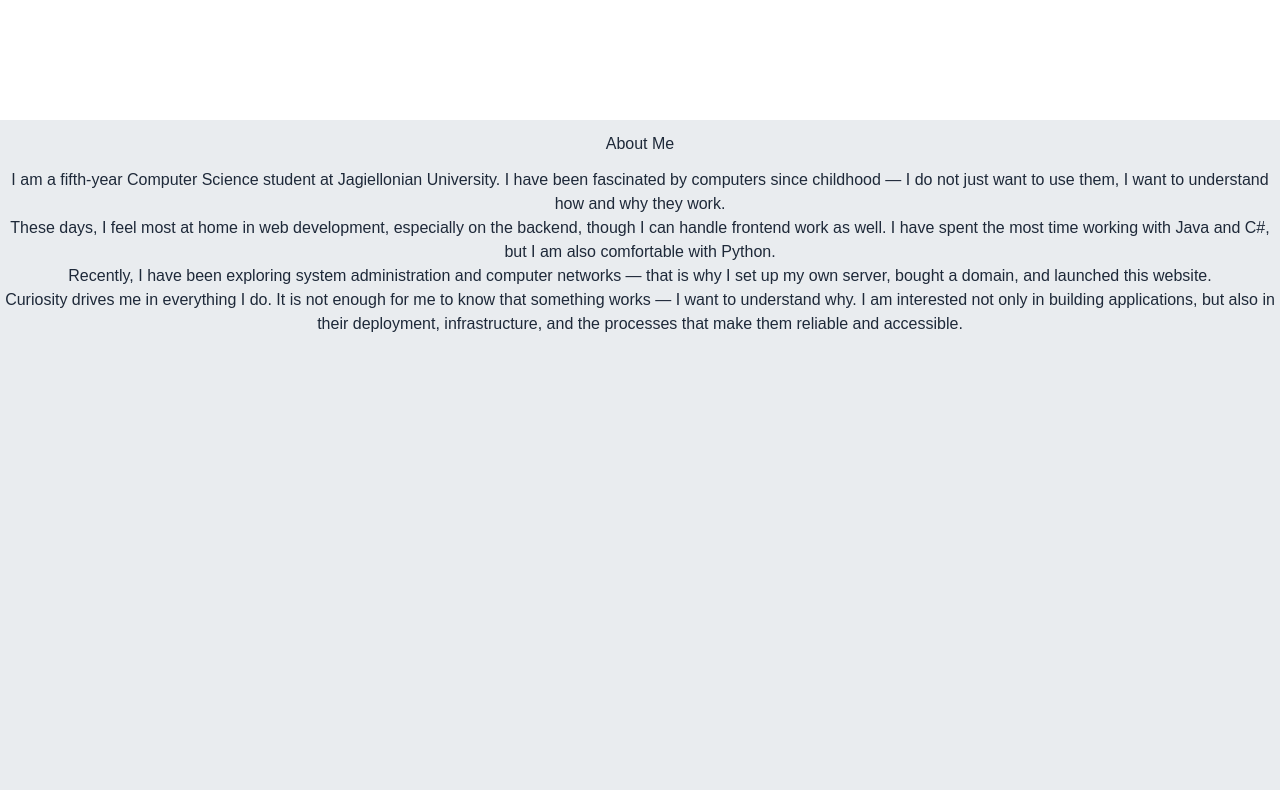
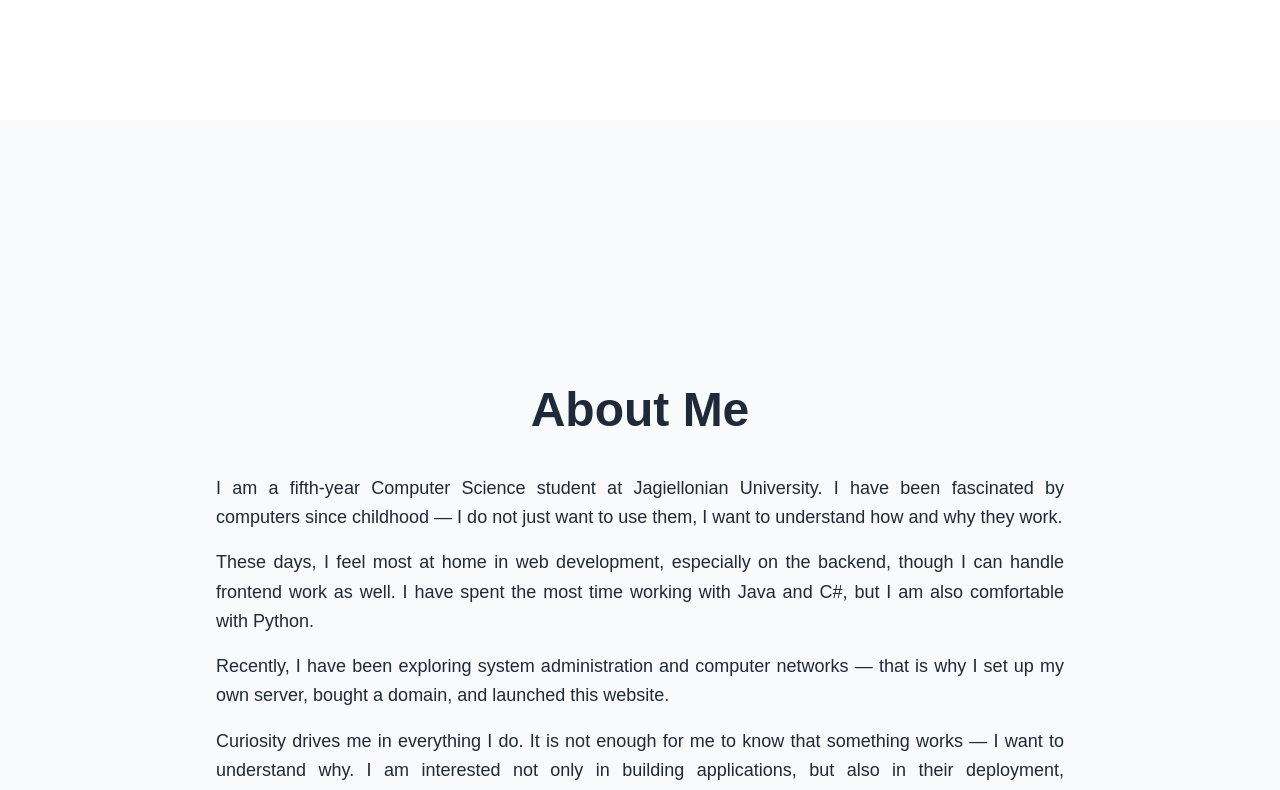
Before and after one commit to Banowany/personal-website, a Next.js app: page / in a window 1280 px wide. Shown: the part 680-1470 px from the top of the page. Built offline with nearby package versions, Linux system fonts and the light colour scheme.

Commit message:
Repair about me after backing into tailwind with little styling

```diff
--- a/components/AboutMe.tsx
+++ b/components/AboutMe.tsx
@@ -1,34 +1,29 @@
 export default function AboutMe() {
     return (
-        <section
-            className="py-3 py-md-5"
-            style={{
-                minHeight: '100vh',
-                backgroundColor: '#e9ecef'
-            }}
-        >
-            <div className="text-center container">
-                <h2 className="mb-3">About Me</h2>
-
-                <p className="fs-6 fs-md-5">
+        <section className=" w-full bg-gray-50 py-20">
+            <div className=" min-h-screen max-w-4xl mx-auto px-6 flex flex-col justify-center itmes-center text-center">
+                <h2 className=" text-3xl md:text-5xl font-semibold mb-10">About Me</h2>
+                <div className=" text-base md:text-lg leading-relaxed space-y-4 text-justify">
+                    <p>
                         I am a fifth-year Computer Science student at Jagiellonian University.
                         I have been fascinated by computers since childhood — I do not just want to use them, I want to understand how and why they work.
                     </p>
 
 
-                <p className="fs-6 fs-md-5">
+                    <p>
                         These days, I feel most at home in web development, especially on the backend, though I can handle frontend work as well. I have spent the most time working with Java and C#, but I am also comfortable with Python.
                     </p>
 
 
-                <p className="fs-6 fs-md-5">
+                    <p>
                         Recently, I have been exploring system administration and computer networks — that is why I set up my own server, bought a domain, and launched this website.
                     </p>
 
 
-                <p className="fs-6 fs-md-5">
+                    <p>
                         Curiosity drives me in everything I do. It is not enough for me to know that something works — I want to understand why. I am interested not only in building applications, but also in their deployment, infrastructure, and the processes that make them reliable and accessible.
                     </p>
+                </div>
             </div>
         </section>
     )
```
Lines whose indentation alone changed are shown as unchanged.
